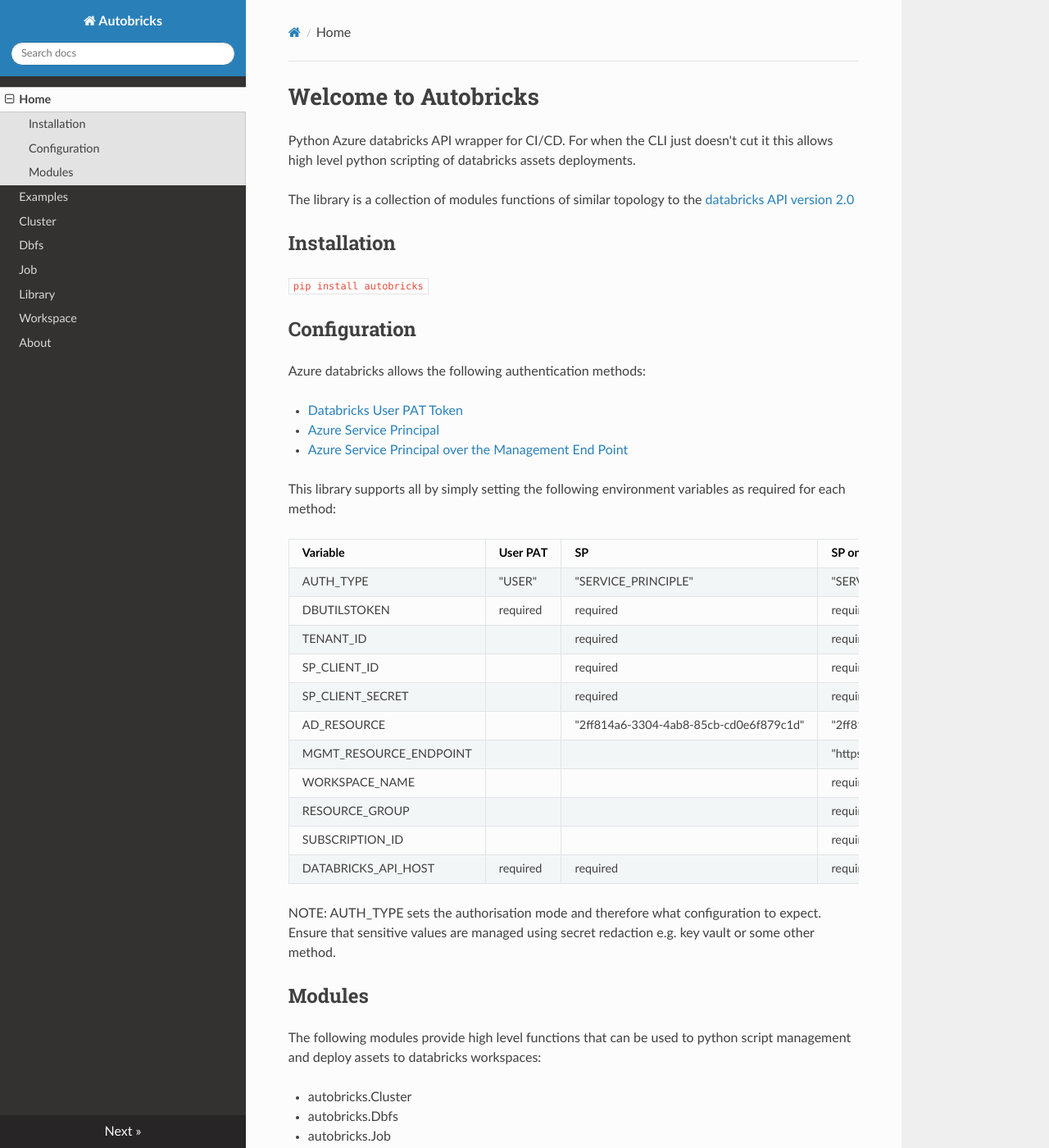
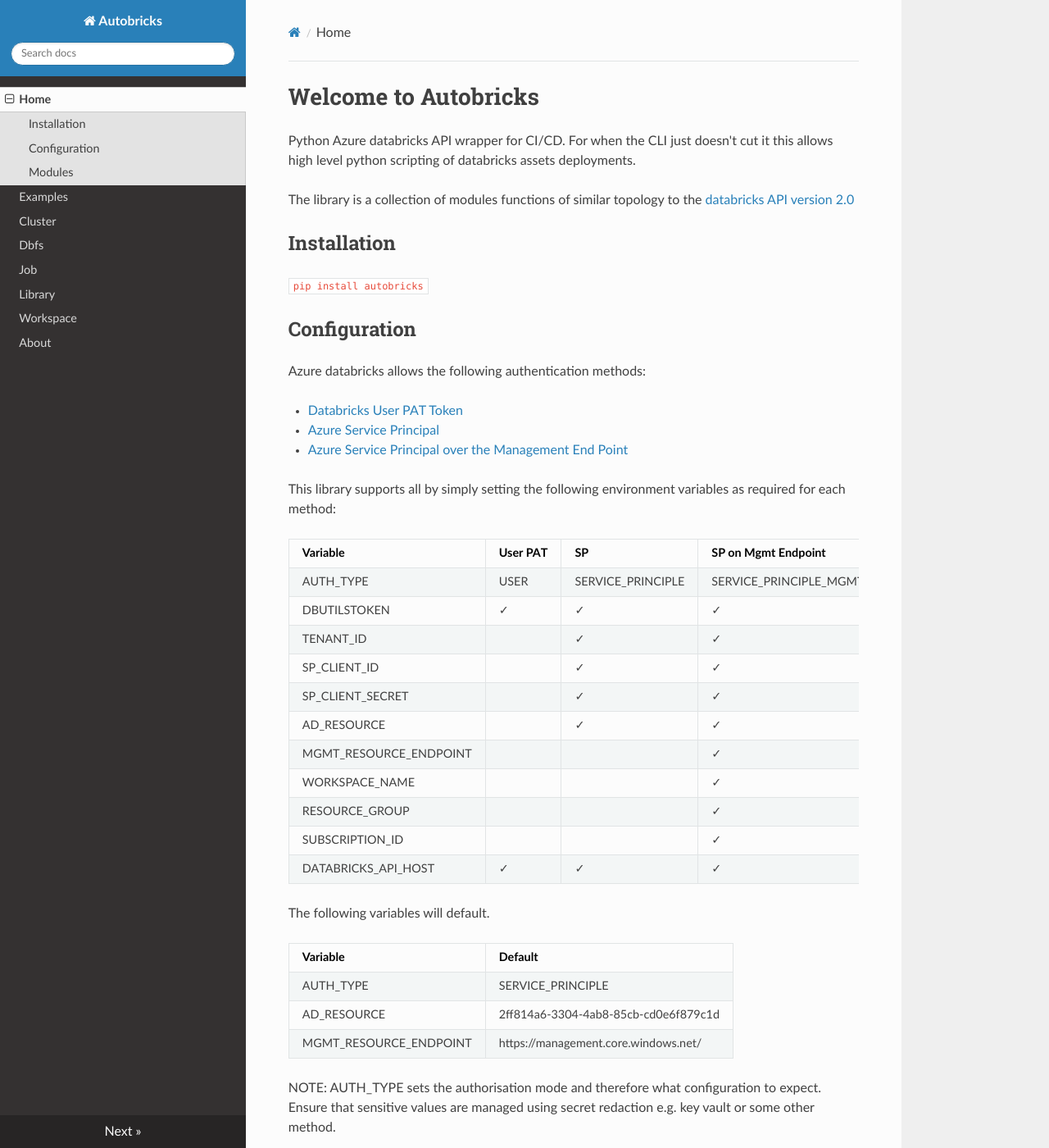
Before and after one commit to semanticinsight/autobricks, an MkDocs documentation site: the page built from docs/index.md, in a window 1280 px wide and 1400 px high. Shown: the whole window at 82% size. Built offline with MkDocs 1.6.1, drawn with Linux system fonts in a browser that asks for light colours; nearby versions of some CDN libraries.

Commit message:
refactor: Configuration defaults

```diff
--- a/docs/index.md
+++ b/docs/index.md
@@ -18,19 +18,27 @@
 
 This library supports all by simply setting the following environment variables as required for each method:
 
-| Variable | User PAT | SP | SP on Mgmt Endpoint |
-|----------|----------|----|---------------------|
-|AUTH_TYPE              | "USER"    | "SERVICE_PRINCIPLE"                    | "SERVICE_PRINCIPLE_MGMT_ENDPOINT" |
-|DBUTILSTOKEN           | required  | required                               | required |
-|TENANT_ID              |           | required                               | required |
-|SP_CLIENT_ID           |           | required                               | required |
-|SP_CLIENT_SECRET       |           | required                               | required |
-|AD_RESOURCE            |           | "2ff814a6-3304-4ab8-85cb-cd0e6f879c1d" | "2ff814a6-3304-4ab8-85cb-cd0e6f879c1d" |
-|MGMT_RESOURCE_ENDPOINT |           |                                        | "https://management.core.windows.net/" |
-|WORKSPACE_NAME         |           |                                        | required |
-|RESOURCE_GROUP         |           |                                        | required |
-|SUBSCRIPTION_ID        |           |                                        | required |
-|DATABRICKS_API_HOST    | required  | required                               | required |
+| Variable              | User PAT | SP                  | SP on Mgmt Endpoint               |
+|-----------------------|----------|---------------------|-----------------------------------|
+|AUTH_TYPE              | USER     | SERVICE_PRINCIPLE   | SERVICE_PRINCIPLE_MGMT_ENDPOINT   |
+|DBUTILSTOKEN           | &#10003; | &#10003;            | &#10003;                          |
+|TENANT_ID              |          | &#10003;            | &#10003;                          |
+|SP_CLIENT_ID           |          | &#10003;            | &#10003;                          |
+|SP_CLIENT_SECRET       |          | &#10003;            | &#10003;                          |
+|AD_RESOURCE            |          | &#10003;            | &#10003;                          |
+|MGMT_RESOURCE_ENDPOINT |          |                     | &#10003;                          |
+|WORKSPACE_NAME         |          |                     | &#10003;                          |
+|RESOURCE_GROUP         |          |                     | &#10003;                          |
+|SUBSCRIPTION_ID        |          |                     | &#10003;                          |
+|DATABRICKS_API_HOST    | &#10003; | &#10003;            | &#10003;                          |
+
+The following variables will default.
+
+| Variable              | Default                              |
+|-----------------------|--------------------------------------|
+|AUTH_TYPE              | SERVICE_PRINCIPLE                    |
+|AD_RESOURCE            | 2ff814a6-3304-4ab8-85cb-cd0e6f879c1d |
+|MGMT_RESOURCE_ENDPOINT | https://management.core.windows.net/ |
 
 NOTE: AUTH_TYPE sets the authorisation mode and therefore what configuration to expect. Ensure that sensitive values are managed using secret redaction e.g. key vault or some other method.
 
```
Also changed, not shown: README.md (+23 -13 lines), 1 other file.
